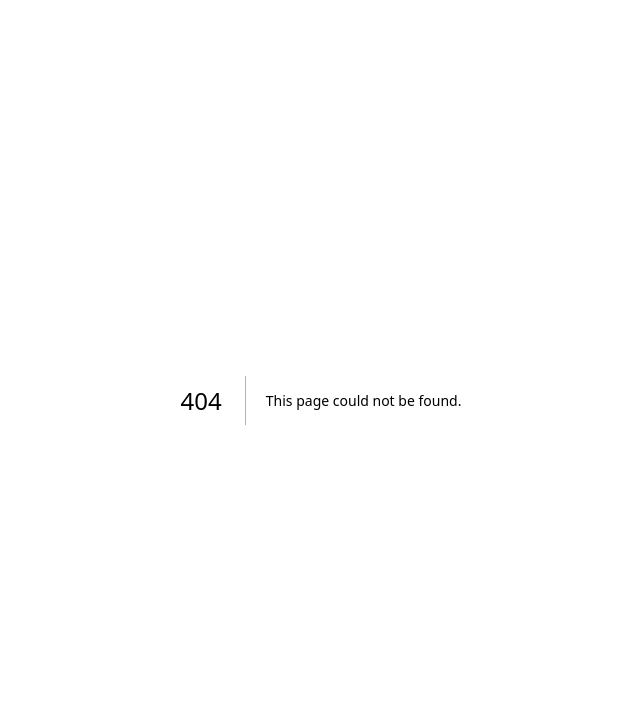
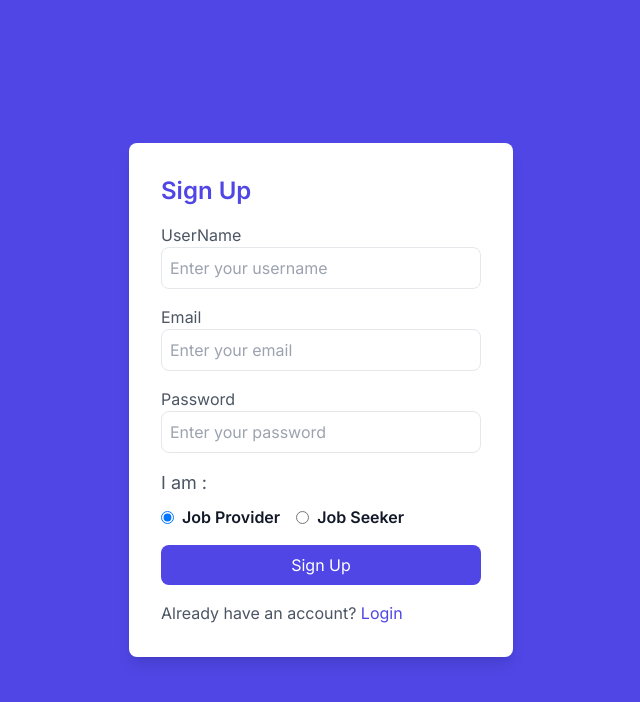
Before and after one commit to nidhijagga/job-board, a Next.js app: page /signup in a window 1280 px wide. Before the commit this address had no page. Shown: the top 702 px of the page, without its empty margins (319-959 px from the left). Built offline with nearby package versions, Linux system fonts and the light colour scheme.

Commit message:
Started Project - Done Frontend Signup Login Page, Designed User Schema, Connected Database

```diff
--- /dev/null
+++ b/src/app/api/user/signup/route.js
@@ -0,0 +1,6 @@
+import connect from "@/dbConfig/dbConfig";
+
+
+
+
+connect();
--- /dev/null
+++ b/src/app/login/page.js
@@ -0,0 +1,65 @@
+"use client";
+
+import Link from "next/link";
+import { useRef } from "react";
+
+const Login = () => {
+  const emailRef = useRef();
+  const passwordRef = useRef();
+
+  const handleLogin = (e) => {
+    e.preventDefault();
+    const email = emailRef.current.value;
+    const password = passwordRef.current.value;
+
+    // Do something with the email and password, such as sending them to an API for authentication.
+  };
+
+  return (
+    <div className="min-h-screen flex items-center justify-center bg-indigo-600">
+      <div className="bg-white p-8 rounded-lg shadow-lg w-96">
+        <h1 className="text-2xl font-semibold text-indigo-600 mb-4">Login</h1>
+        <form onSubmit={handleLogin}>
+          <div className="mb-4">
+            <label htmlFor="email" className="block text-gray-600">
+              Email
+            </label>
+            <input
+              type="email"
+              id="email"
+              className="w-full p-2 border rounded-lg text-gray-900"
+              placeholder="Enter your email"
+              ref={emailRef}
+            />
+          </div>
+          <div className="mb-4">
+            <label htmlFor="password" className="block text-gray-600">
+              Password
+            </label>
+            <input
+              type="password"
+              id="password"
+              className="w-full p-2 border rounded-lg text-gray-900"
+              placeholder="Enter your password"
+              ref={passwordRef}
+            />
+          </div>
+          <button
+            type="submit"
+            className="w-full py-2 bg-indigo-600 text-white rounded-lg hover:bg-indigo-700"
+          >
+            Login
+          </button>
+        </form>
+        <p className="text-gray-600 mt-4">
+          Don't have an account?{" "}
+          <Link href="/signup" className="text-indigo-600">
+            Sign up
+          </Link>
+        </p>
+      </div>
+    </div>
+  );
+};
+
+export default Login;
--- /dev/null
+++ b/src/app/signup/page.js
@@ -0,0 +1,105 @@
+"use client";
+import Link from "next/link";
+import { useRef, useState } from "react";
+
+const Signup = () => {
+  const userNameRef = useRef();
+  const emailRef = useRef();
+  const passwordRef = useRef();
+  const [userType, setUserType] = useState("jobProvider");
+
+  const handleSignup = (e) => {
+    e.preventDefault();
+    const username = userNameRef.current.value;
+    const email = emailRef.current.value;
+    const password = passwordRef.current.value;
+
+    // Now, you can use 'username', 'email', 'password', and 'userType' for further processing.
+    console.log("Selected UserType:", userType);
+  };
+
+  return (
+    <div className="min-h-screen flex items-center justify-center bg-indigo-600">
+      <div className="bg-white p-8 rounded-lg shadow-lg w-96">
+        <h1 className="text-2xl font-semibold text-indigo-600 mb-4">Sign Up</h1>
+        <form onSubmit={handleSignup}>
+          <div className="mb-4">
+            <label htmlFor="username" className="block text-gray-600">
+              UserName
+            </label>
+            <input
+              type="text"
+              id="username"
+              className="w-full p-2 border rounded-lg text-gray-900"
+              placeholder="Enter your username"
+              ref={userNameRef}
+            />
+          </div>
+          <div className="mb-4">
+            <label htmlFor="email" className="block text-gray-600">
+              Email
+            </label>
+            <input
+              type="email"
+              id="email"
+              className="w-full p-2 border rounded-lg text-gray-900"
+              placeholder="Enter your email"
+              ref={emailRef}
+            />
+          </div>
+          <div className="mb-4">
+            <label htmlFor="password" className="block text-gray-600">
+              Password
+            </label>
+            <input
+              type="password"
+              id="password"
+              className="w-full p-2 border rounded-lg text-gray-900"
+              placeholder="Enter your password"
+              ref={passwordRef}
+            />
+          </div>
+          <div className="mb-4">
+            <label className="block text-gray-600 text-lg pb-2">I am :</label>
+            <div className="flex space-x-4">
+              <label className="flex items-center space-x-2">
+                <input
+                  type="radio"
+                  value="jobProvider"
+                  checked={userType === "jobProvider"}
+                  onChange={() => setUserType("jobProvider")}
+                />
+                <span className="text-gray-900 font-semibold">
+                  Job Provider
+                </span>
+              </label>
+              <label className="flex items-center space-x-2">
+                <input
+                  type="radio"
+                  value="jobSeeker"
+                  checked={userType === "jobSeeker"}
+                  onChange={() => setUserType("jobSeeker")}
+                />
+                <span className="text-gray-900 font-semibold">Job Seeker</span>
+              </label>
+            </div>
+          </div>
+          <button
+            type="submit"
+            className="w-full py-2 bg-indigo-600 text-white rounded-lg hover:bg-indigo-700"
+          >
+            Sign Up
+          </button>
+        </form>
+        <p className="text-gray-600 mt-4">
+          Already have an account?{" "}
+          <Link href="/login" className="text-indigo-600">
+            Login
+          </Link>
+        </p>
+      </div>
+    </div>
+  );
+};
+
+export default Signup;
--- /dev/null
+++ b/src/dbConfig/dbConfig.js
@@ -0,0 +1,18 @@
+import mongoose from "mongoose";
+export default function connect(){
+    try {
+        mongoose.connect (process.env.MONGO_URI);
+        const connection = mongoose.connection;
+        connection.on('connected', () => {
+            console.log('MongoDB connected successfully');
+        })
+        connection.on('error', (err) => {
+            console.log('MongoDB connection error. Please make sure MongoDB is running.'+ err);
+            process.exit();
+        })
+    }
+    catch (error) {
+        console.log('Something goes wrong!');
+        console.log(error)
+    }
+}
```
Also changed, not shown: package.json (+11 -4 lines), src/models/userModel.js (added, +27 -0 lines), 2 other files (tests, documents, lock files or other folders).
